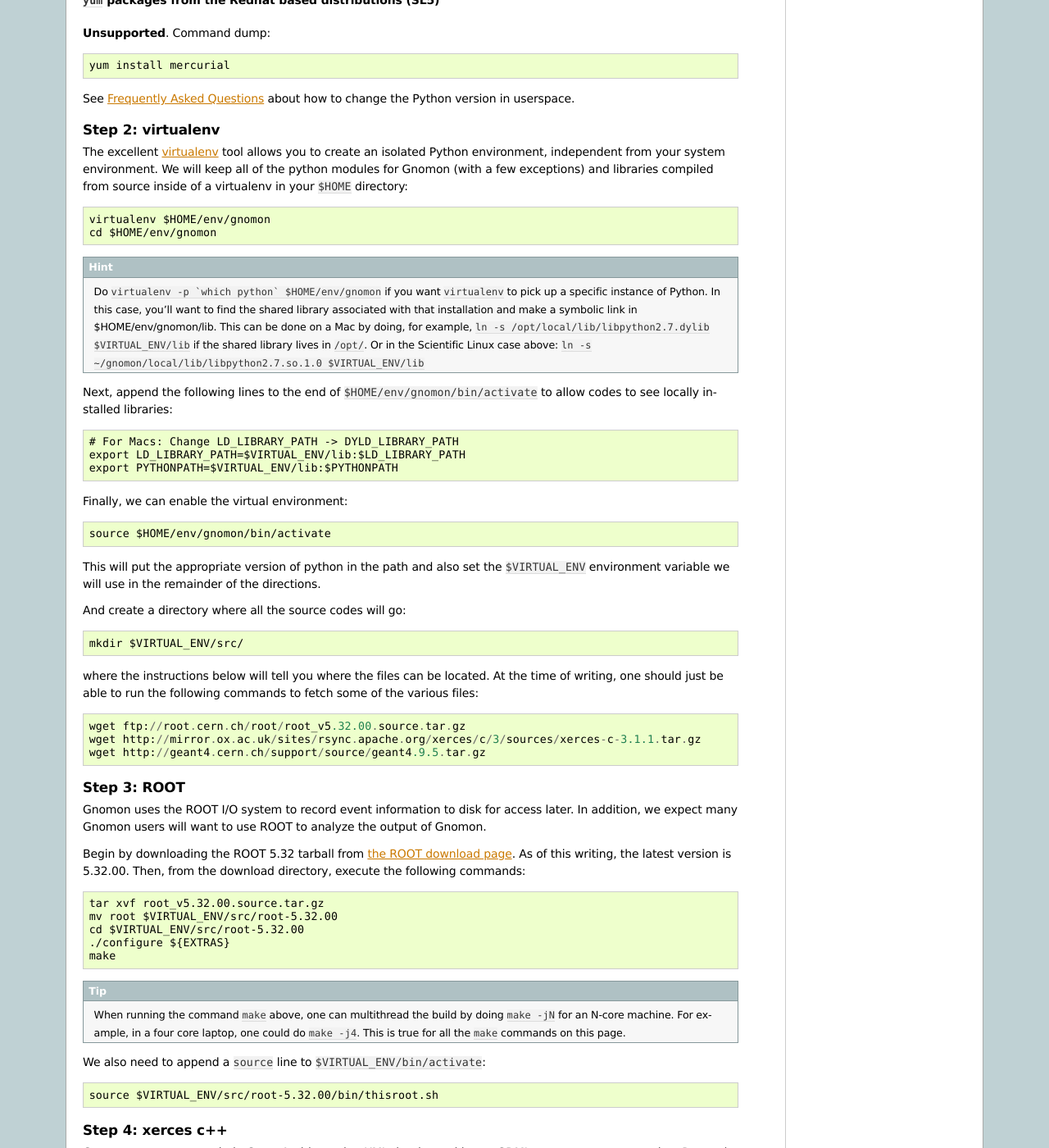
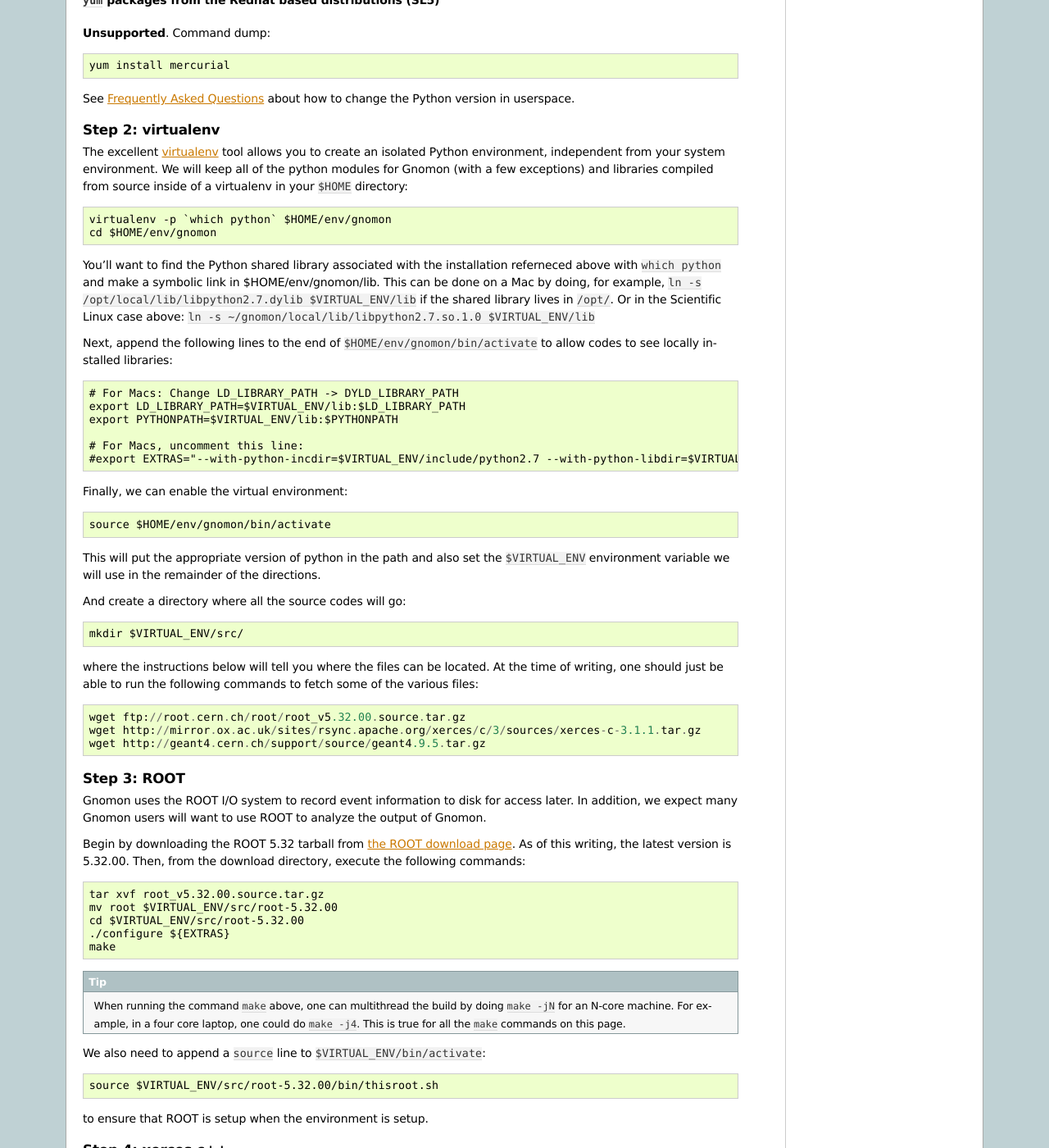
Before and after one commit to nuSTORM/gnomon, a Sphinx documentation site: the page built from doc/source/install.rst, in a window 1280 px wide and 1400 px high, scrolled down 1654 px. Shown: the whole window at 82% size. Built offline with Sphinx 7.4.7, drawn with Linux system fonts in a browser that asks for light colours; some of the changed text lies outside the part shown.

Commit message:
More docs updates, clarification

```diff
--- a/doc/source/install.rst
+++ b/doc/source/install.rst
@@ -111,16 +111,19 @@
 Gnomon (with a few exceptions) and libraries compiled from source
 inside of a virtualenv in your ``$HOME`` directory::
 
-  virtualenv $HOME/env/gnomon
+  virtualenv -p `which python` $HOME/env/gnomon
   cd $HOME/env/gnomon
 
-.. hint::  Do ``virtualenv -p `which python` $HOME/env/gnomon`` if you want ``virtualenv`` to pick up a specific instance of Python. In this case, you'll want to find the shared library associated with that installation and make a symbolic link in $HOME/env/gnomon/lib.  This can be done on a Mac by doing, for example, ``ln -s /opt/local/lib/libpython2.7.dylib $VIRTUAL_ENV/lib`` if the shared library lives in ``/opt/``.  Or in the Scientific Linux case above: ``ln -s ~/gnomon/local/lib/libpython2.7.so.1.0 $VIRTUAL_ENV/lib``
+You'll want to find the Python shared library associated with the installation referneced above with ``which python`` and make a symbolic link in $HOME/env/gnomon/lib.  This can be done on a Mac by doing, for example, ``ln -s /opt/local/lib/libpython2.7.dylib $VIRTUAL_ENV/lib`` if the shared library lives in ``/opt/``.  Or in the Scientific Linux case above: ``ln -s ~/gnomon/local/lib/libpython2.7.so.1.0 $VIRTUAL_ENV/lib``
 
 Next, append the following lines to the end of ``$HOME/env/gnomon/bin/activate`` to allow codes to see locally installed libraries::
 
   # For Macs: Change LD_LIBRARY_PATH -> DYLD_LIBRARY_PATH
   export LD_LIBRARY_PATH=$VIRTUAL_ENV/lib:$LD_LIBRARY_PATH
   export PYTHONPATH=$VIRTUAL_ENV/lib:$PYTHONPATH
+
+  # For Macs, uncomment this line:
+  #export EXTRAS="--with-python-incdir=$VIRTUAL_ENV/include/python2.7 --with-python-libdir=$VIRTUAL_ENV/lib"
 
 Finally, we can enable the virtual environment::
 
@@ -165,6 +168,8 @@
 
   source $VIRTUAL_ENV/src/root-5.32.00/bin/thisroot.sh
 
+to ensure that ROOT is setup when the environment is setup.
+
 Step 4: xerces c++
 ^^^^^^^^^^^^^^^^^^
 
@@ -182,8 +187,7 @@
   make install
 
 
-.. hint:: **Mac users:** xerces gets confused about the architecture.  It may be necessary to append ``CFLAGS="-arch x86_64" CXXFLAGS="-arch x86_64"`` to the configure command.  Please check the output of `./configure` to make sure that it agrees with the output of `uname -m`.
-
+.. hint:: **Mac users:** xerces gets confused about the architecture.  It may be necessary to append ``CFLAGS="-arch x86_64" CXXFLAGS="-arch x86_64"`` to the configure command.  This is only relevant if the output of `./configure` does not agree with the output of `uname -m`.
 
 
 Step 5: GEANT4
```
